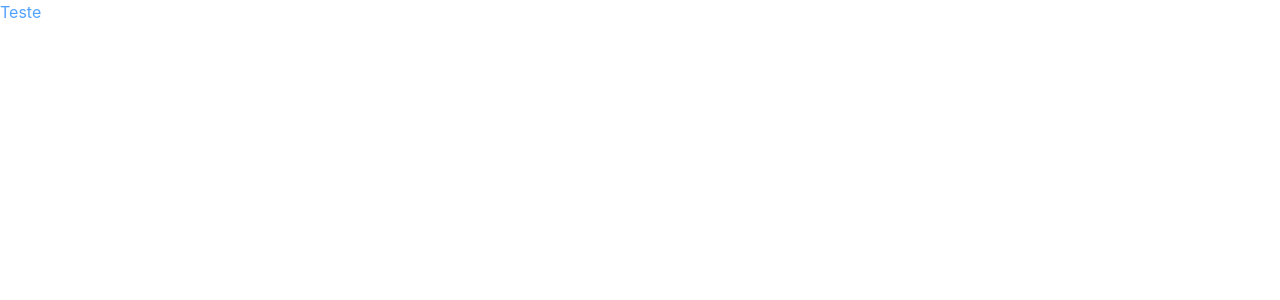
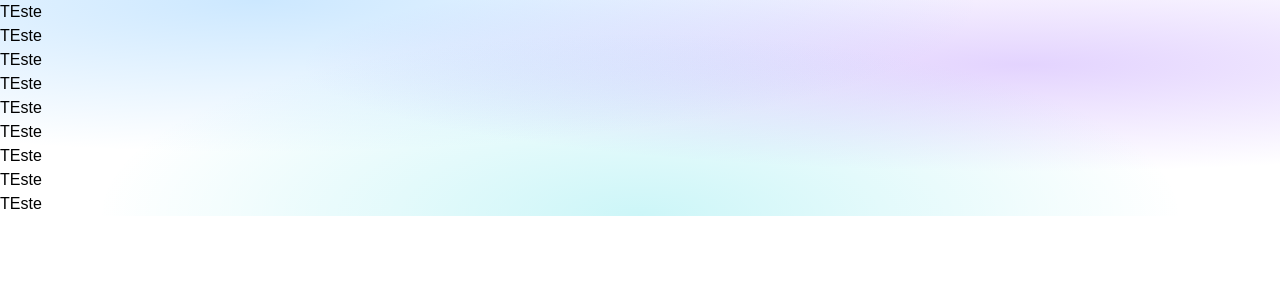
Before and after one commit to Carlosmveloso/portfolio, a React (Vite) app: page / in a window 1280 px wide. Shown: the top 300 px of the page. Built offline with nearby package versions, Linux system fonts and the light colour scheme.

Commit message:
colocando o @theme

```diff
--- a/src/App.jsx
+++ b/src/App.jsx
@@ -1,10 +1,11 @@
+import Header from "./components/Header"
 import { features } from "./data/features"
 
 function App() {
   const texto = 'text-blue-400'
   return (
     <>
-      <h1 className={`${texto}`}>Teste</h1>
+      <Header />
     </>
   )
 }
--- /dev/null
+++ b/src/components/Header.jsx
@@ -0,0 +1,24 @@
+function Header() {
+    return (
+        <>
+            <section className="bg-gradient-hero">
+                <section>
+                    <h1 className="font-head">TEste</h1>
+                    <h1 className="font-head">TEste</h1>
+                    <h1 className="font-head">TEste</h1>
+                    <h1 className="font-head">TEste</h1>
+                    <h1 className="font-head">TEste</h1>
+                    <h1 className="font-head">TEste</h1>
+                    <h1 className="font-head">TEste</h1>
+                    <h1 className="font-head">TEste</h1>
+                    <h1 className="font-head">TEste</h1>
+
+                </section>
+                <section>
+                </section>
+            </section>
+        </>
+    )
+};
+
+export default Header;
--- a/src/styles/globals.css
+++ b/src/styles/globals.css
@@ -1 +1,34 @@
-@import "tailwindcss"
+@import "tailwindcss";
+
+@import url("https://fonts.googleapis.com/css2?family=Inter:ital,opsz,wght@0,14..32,100..900;1,14..32,100..900&family=Space+Grotesk:wght@300..700&display=swap");
+
+@theme {
+  /*Fontes*/
+  --font-head: "Space Grotesk", Arial, Helvetica, sans-serif;
+  --font-body: "Inter", Arial, Helvetica, sans-serif;
+
+  /* Dark theme */
+  --color-background: #040711; /*Fundo principal do site em dark mode*/
+  --color-foreground: #edf2f8; /*TExto principal em dark mode*/
+  --color-card: #0b111f; /*Cards, header glass e superfícies*/
+  --color-primary: #7f9dff; /*Focus ring e elemento primário semântico*/
+  --color-muted-secundary: #141a29; /*Faixas alternativas e chips*/
+  --color-muted-foreground: #8e99ab; /*Texto secundários*/
+  --color-accent: #00d1da; /*Ênfase ciano e feedback*/
+  --color-destructive: #f94144; /*Erro em dark mode*/
+  --color-blue: #33a2ff; /*Gradiente dark*/
+  --color-purple: #a980ff; /*Gradiente dark e glow*/
+  --color-cyan: #00dfe8; /*Gradiente dark e status online*/
+
+  /*Gradientes*/
+  --background-image-gradient-hero:
+    radial-gradient(ellipse at 20% 0%, #33a2ff40, transparent 50%),
+    radial-gradient(ellipse at 80% 30%, #9051fc40, transparent 50%),
+    radial-gradient(ellipse at 50% 100%, #00d1db33, transparent 60%);
+    --background-image-gradient-primary: linear-gradient(135deg, #0092fb, #9051fc, #00d1db);
+
+}
+
+body {
+  font-family: "Inter", Arial, Helvetica, sans-serif;
+}
```
Also changed, not shown: 1 other file (tests, documents, lock files or other folders).
